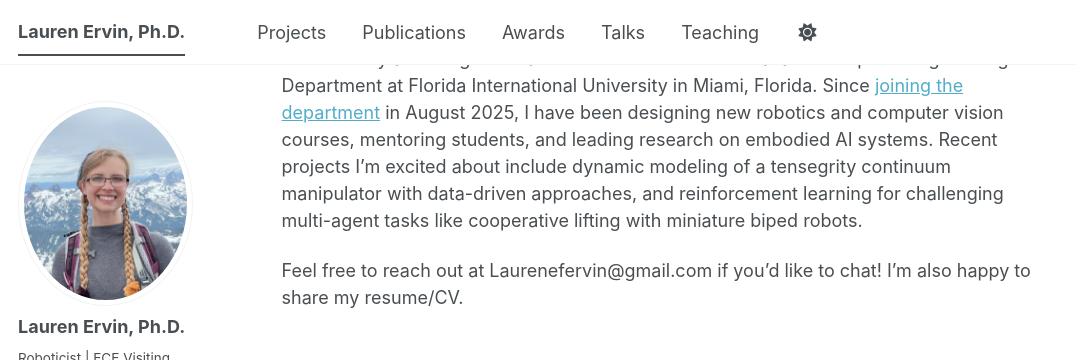
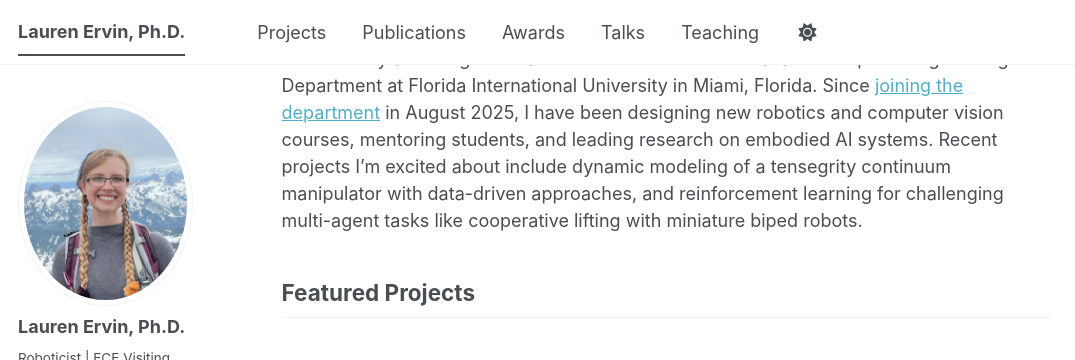
Before and after one commit to lefaris/lefaris.github.io, a Jekyll site: the page built from _pages/about2.md, in a window 1280 px wide and 900 px high, scrolled down 311 px, cut to the strip 0-360 px from the top of the window. Shown: the whole strip, without its empty margins (0-1075 px from the left). Built offline with Jekyll 4.4.1, drawn with Linux system fonts in a browser that asks for light colours; some web fonts are replaced; a script bundle is joined from its source files by our own code; library files that are not in the unit come from our copies.

Commit message:
removed resume

```diff
--- a/_pages/about2.md
+++ b/_pages/about2.md
@@ -244,8 +244,6 @@ computer vision courses, mentoring students, and leading research on embodied AI
 projects I'm excited about include dynamic modeling of a tensegrity continuum manipulator with data-driven
 approaches, and reinforcement learning for challenging multi-agent tasks like cooperative lifting with miniature
 biped robots.
-
-Feel free to reach out at Laurenefervin@gmail.com if you'd like to chat!  I'm also happy to share my resume/CV.
 
 ## Featured Projects
 
--- a/_pages/portfolio.html
+++ b/_pages/portfolio.html
@@ -235,7 +235,7 @@ A collection of robotics projects spanning tensegrity systems, computer vision,
         <span class="tech-item">Deep Learning</span>
       </div>
       <div class="project-links">
-        <a href="#" class="project-link">Research →</a>
+        <a href="https://github.com/lefaris/tensegrity-continuum-manipulator" class="project-link">Code →</a>
       </div>
     </div>
   </div>
```
